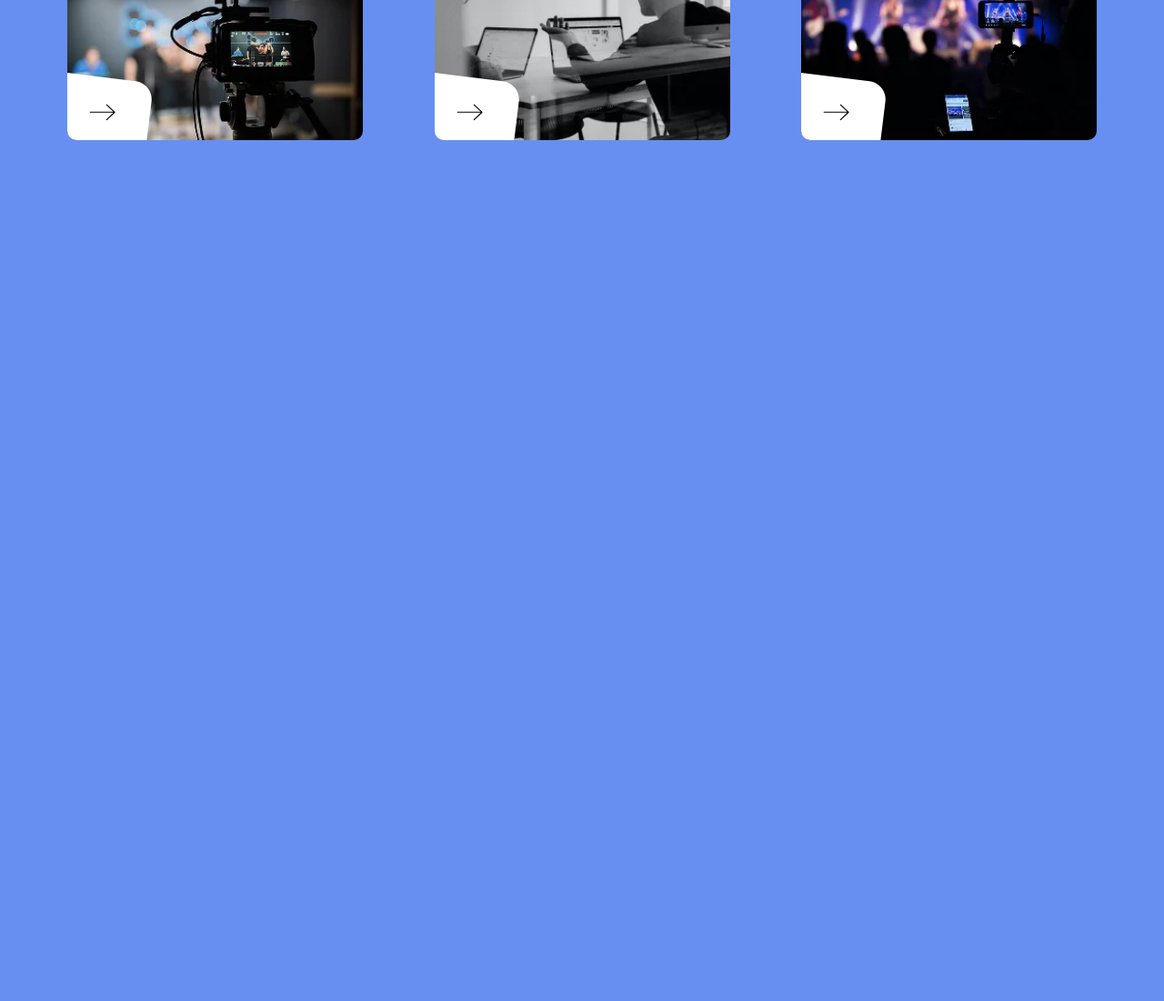
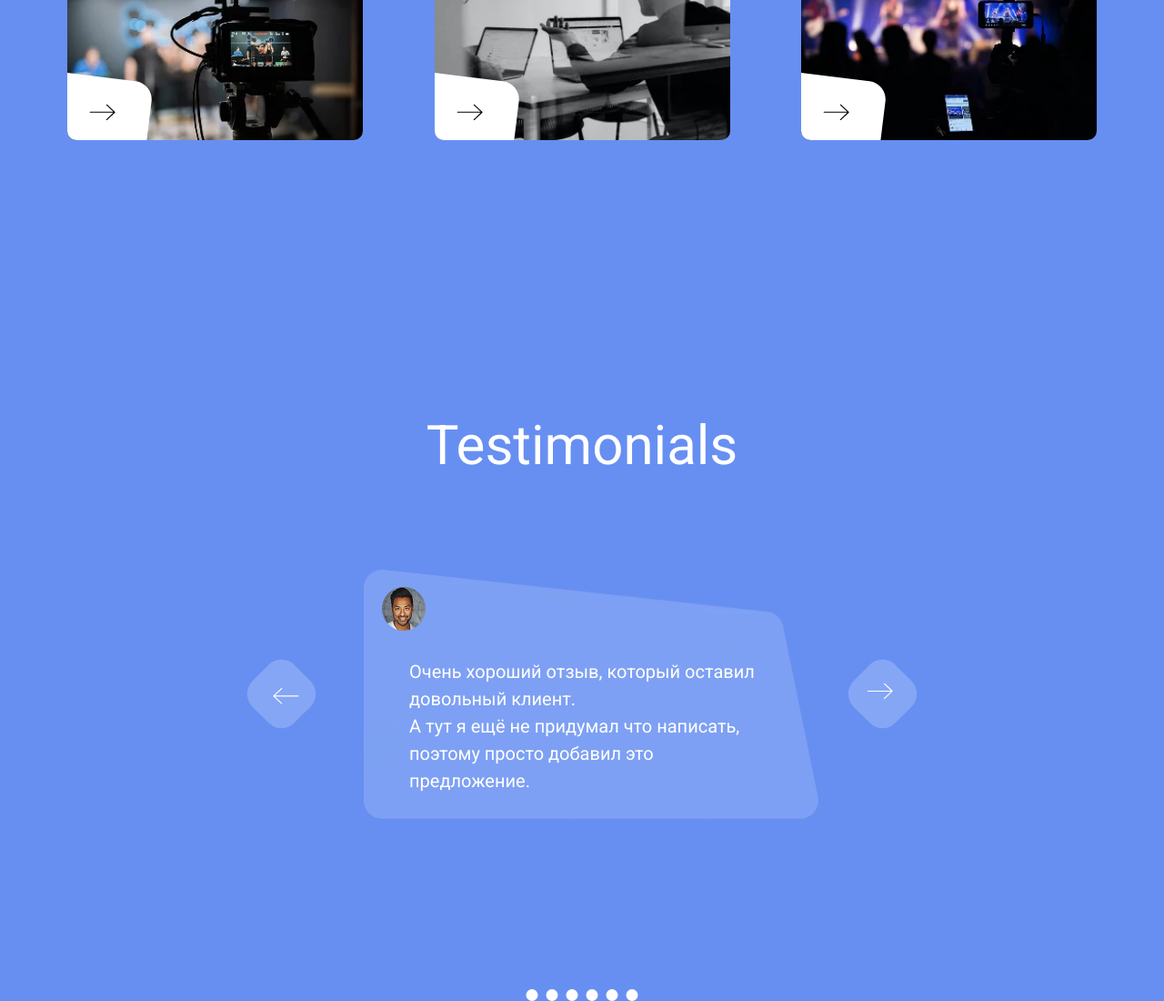
Before and after one commit to ThePepsis/Cloud_landing3, a website built with Parcel: page index.html in a window 1280 px wide. Shown: the part 4562-5662 px from the top of the page at 91% size. Before the commit the page ends 4716 px from the top, so only its background shows below. Built offline with nearby package versions, Linux system fonts and the light colour scheme.

Commit message:
testimonials implementation

```diff
--- a/index.html
+++ b/index.html
@@ -4,11 +4,13 @@
 <head>
   <meta charset="UTF-8" />
   <meta name="viewport" content="width=device-width, initial-scale=1.0" />
+
   <link rel="preconnect" href="https://fonts.googleapis.com" />
   <link rel="preconnect" href="https://fonts.gstatic.com" crossorigin />
   <link
     href="https://fonts.googleapis.com/css2?family=Lato:ital,wght@0,100;0,300;0,400;0,700;0,900;1,100;1,300;1,400;1,700;1,900&family=Roboto:ital,wght@0,100..900;1,100..900&display=swap"
     rel="stylesheet" />
+
   <link rel="icon" href="assets/favicon.png" type="image/png" />
   <link rel="stylesheet" href="dist/index.css">
   <title>Cloud Streaming</title>
@@ -197,6 +199,60 @@
     </section>
 
 
+    <section class="testimonials" aria-label="testimonials section">
+      <div class="container">
+        <h2 class="testimonials__title">Testimonials</h2>
+        <div class="testimonials__slider slider">
+
+          <!-- <figure class="slide slide--left">
+            <img src="assets/webp/avatar.webp" alt="user avatar" class="slide__avatar">
+            <blockquote class="slide__text">
+              Норм отзыв, который оставил довольный клиент. <br> A тут я ещё не придумал что написать, поэтому
+              просто добавил это предложение.
+            </blockquote>
+          </figure> -->
+
+          <button class="slider__btn slider__btn--left">
+            <svg class="slider__btn-arrow-icon slider__btn-arrow-icon--left">
+              <use href="assets/sprites.svg#arrow-icon"></use>
+            </svg>
+          </button>
+
+          <figure class="slide slide--main">
+            <img src="assets/webp/avatar.webp" alt="user avatar" class="slide__avatar">
+            <blockquote class="slide__text">
+              Очень хороший отзыв, который оставил довольный клиент. <br> A тут я ещё не придумал что написать, поэтому
+              просто добавил это предложение.
+            </blockquote>
+          </figure>
+
+          <button class="slider__btn slider__btn--right">
+            <svg class="slider__btn-arrow-icon slider__btn-arrow-icon--right">
+              <use href="assets/sprites.svg#arrow-icon"></use>
+            </svg>
+          </button>
+
+          <!-- <figure class="slide slide--right">
+            <img src="assets/webp/avatar.webp" alt="user avatar" class="slide__avatar">
+            <blockquote class="slide__text">
+              Негативный отзыв, который оставил довольный клиент. <br> A тут я ещё не придумал что написать, поэтому
+              просто добавил это предложение.
+            </blockquote>
+          </figure> -->
+
+          <ul class="slider__dots">
+            <li class="slider__dots-item"></li>
+            <li class="slider__dots-item"></li>
+            <li class="slider__dots-item"></li>
+            <li class="slider__dots-item"></li>
+            <li class="slider__dots-item"></li>
+            <li class="slider__dots-item"></li>
+          </ul>
+        </div>
+      </div>
+    </section>
+
+
   </main>
 </body>
 
--- a/styles/_basic.scss
+++ b/styles/_basic.scss
@@ -19,7 +19,8 @@ h6,
 ul,
 p,
 button,
-figure {
+figure,
+blockquote {
   margin: 0;
   padding: 0;
 }
--- a/styles/_importer.scss
+++ b/styles/_importer.scss
@@ -6,3 +6,4 @@
 @forward 'about--grid';
 @forward 'info';
 @forward 'experience';
+@forward 'testimonials';
--- /dev/null
+++ b/styles/_testimonials.scss
@@ -0,0 +1,131 @@
+@use 'variables' as v;
+@use 'mixins' as m;
+@use 'sass:color';
+
+.testimonials {
+  text-align: center;
+
+  &__title {
+    margin: 300px 0 100px;
+    @include m.font(60px, 400, v.$white-co);
+
+    @media (max-width: v.$media-sm) {
+      margin: 150px 0 60px;
+      font-size: 35px;
+    }
+  }
+
+  .slider {
+    max-width: 500px;
+    margin: 0 auto;
+    position: relative;
+    @include m.d-flex(center, center, nowrap, row, min(80px, 3vw));
+
+    &__btn {
+      flex-shrink: 0;
+      width: 65px;
+      height: 65px;
+      border-radius: 20px;
+      rotate: z 45deg;
+      background: color.adjust(v.$white-co, $alpha: -0.8);
+      transition: scale .2s;
+
+      &-arrow-icon {
+        width: 36px;
+        height: 23px;
+        fill: v.$white-co;
+
+        &--left {
+          rotate: z 135deg;
+        }
+
+        &--right {
+          rotate: z -45deg;
+        }
+      }
+
+      &:hover {
+        cursor: pointer;
+        scale: 1.2;
+      }
+
+      @media (max-width: v.$media-md) {
+        margin: 0 30px;
+        width: 53px;
+        height: 53px;
+
+        &--left {
+          @include m.position(absolute, 1, -1, bottom, left, -70px, 0);
+        }
+
+        &--right {
+          @include m.position(absolute, 1, -1, bottom, right, -70px, 0);
+        }
+      }
+    }
+
+    .slide {
+      margin: 0 0 0 20px;
+      overflow: hidden;
+      width: 500px;
+      height: 275px;
+      flex-shrink: 0;
+      @include m.d-flex(start, start, nowrap, column, 0, 0);
+      background: url(../assets/webp/rectangle.webp) center/contain no-repeat;
+
+      &__avatar {
+        margin: 20px 0 0 20px;
+        border-radius: 50%;
+      }
+
+      &__text {
+        margin: 30px 50px;
+        text-align: left;
+        line-height: 30px;
+        @include m.font(20px, 400, v.$white-co);
+      }
+
+      @media (max-width: v.$media-md) {
+        margin: 0;
+        width: 330px;
+        height: 175px;
+        background: url(../assets/webp/rectangle.webp) 50% 0 / contain no-repeat;
+
+        &__avatar {
+          margin: 10px 0 0 10px;
+          height: 40px;
+        }
+
+        &__text {
+          margin: 18px 30px;
+          line-height: 18px;
+          @include m.font(13px, 400, v.$white-co);
+        }
+      }
+    }
+
+    &__dots {
+      @include m.d-flex(center, center, nowrap, row, 9px);
+      @include m.position(absolute, 1, -1, bottom, left, -200px, 50%);
+      translate: -50% 0;
+
+      &-item {
+        cursor: pointer;
+        width: 13px;
+        height: 13px;
+        border-radius: 50%;
+        background: v.$white-co;
+
+        &:hover {
+          scale: .7;
+          background: v.$gray-co;
+        }
+      }
+
+      @media (max-width: v.$media-md) {
+        @include m.position(absolute, 1, -1, bottom, left, -50px, 50%);
+      }
+    }
+  }
+
+}
--- a/styles/_variables.scss
+++ b/styles/_variables.scss
@@ -1,6 +1,7 @@
 $blue-co: #678FF2;
 $white-co: #fff;
 $black-co: #000;
+$gray-co: #B4B4B4;
 
 $media-xxl: 1400px;
 $media-xl: 1200px;
```
Also changed, not shown: assets/img/rectangle.png (added), assets/sprites.svg, assets/webp/rectangle.webp (added), dist/index.css, 1 other file.
